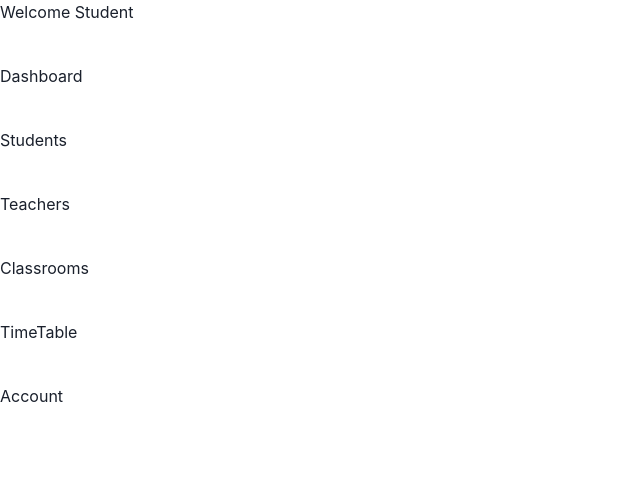
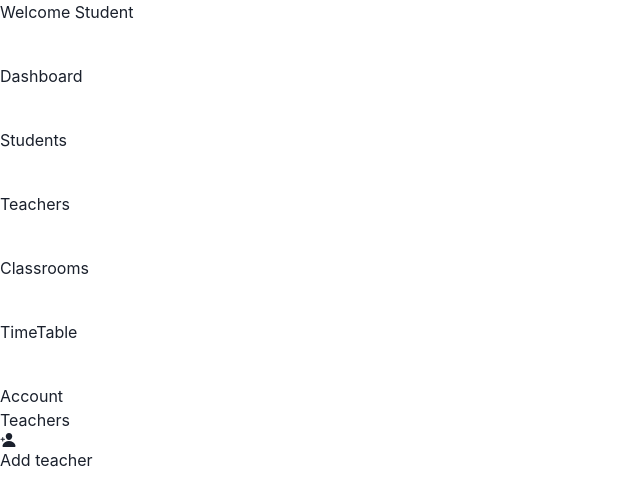
Before and after one commit to SIMON-KANGI/classroom_frontend, a React app: page /teachers in a window 1280 px wide. Shown: the top 504 px of the page, without its empty margins (0-640 px from the left). Built offline with nearby package versions, Linux system fonts and the light colour scheme; the HTML template or start-up script is replaced by a standard one.

Commit message:
teachers

```diff
--- a/src/pages/dashboard/Teachers.jsx
+++ b/src/pages/dashboard/Teachers.jsx
@@ -1,3 +1,4 @@
+import CreateTeacher from "../CreateTeacher"
 import SideNav from "./sidenav"
 
 
@@ -5,6 +6,8 @@ const Teachers=()=>{
     return(
         <div>
 <SideNav/>
+<h1>Teachers</h1>
+<CreateTeacher/>
         </div>
     )
 }
```
